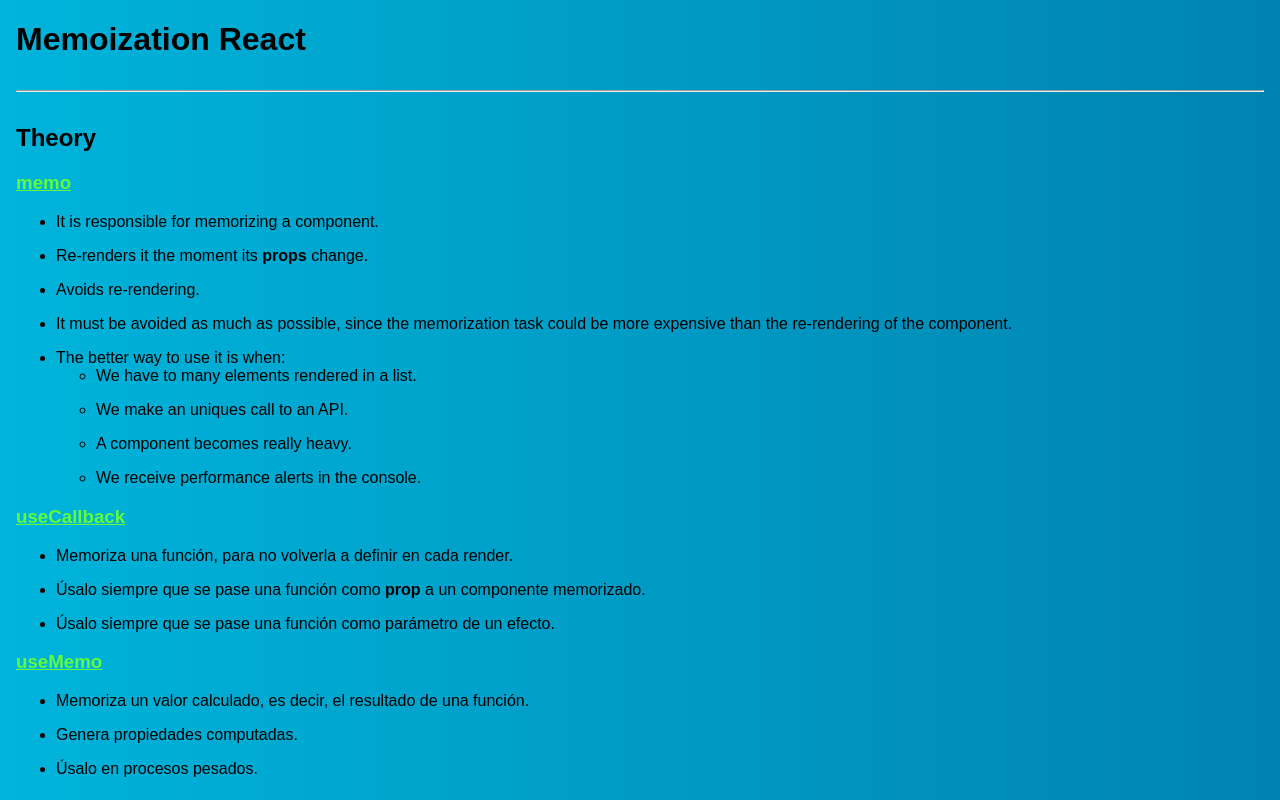
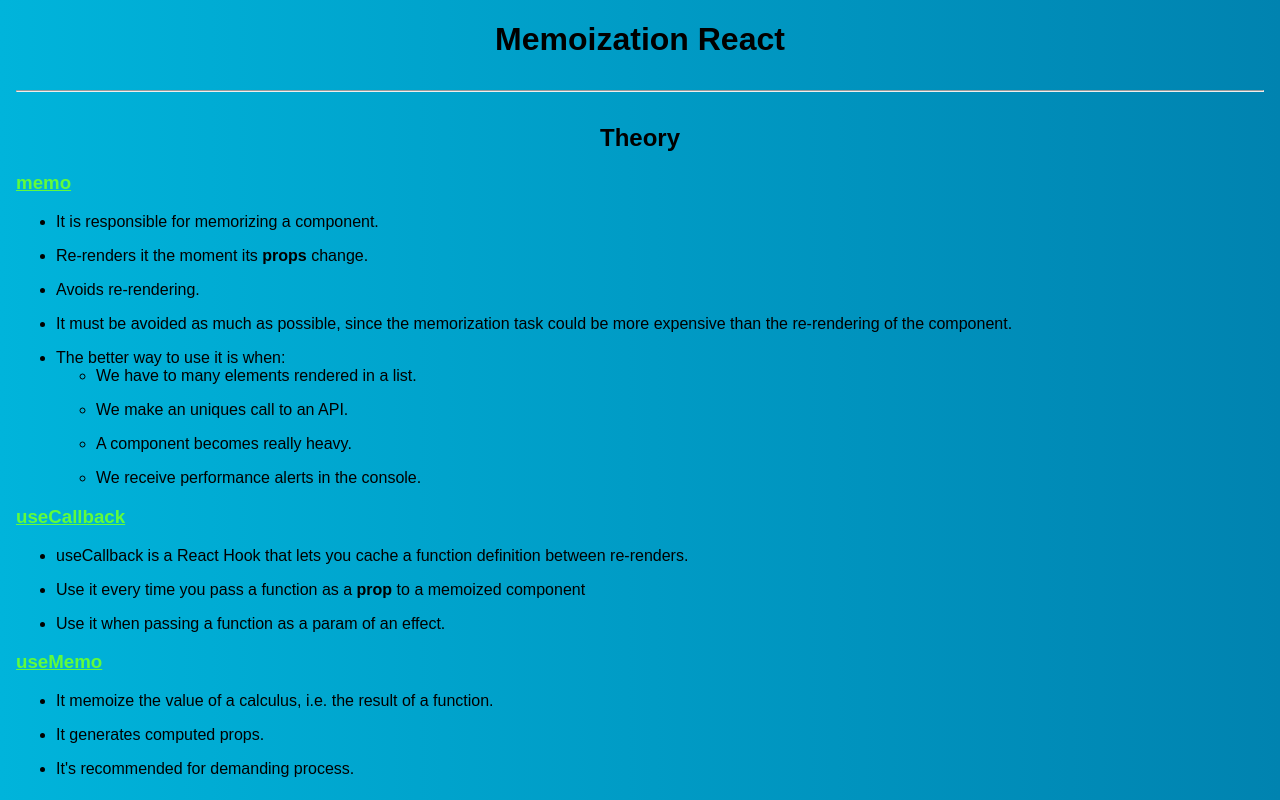
Before and after one commit to reche-git/04-React-Memorizacion, a React (Create React App) app: page / in a window 1280 px wide. Shown: the top 800 px of the page. Built offline with nearby package versions, Linux system fonts and the light colour scheme.

Commit message:
Translation

```diff
--- a/src/App.js
+++ b/src/App.js
@@ -46,19 +46,18 @@ function App() {
       </h3>
       <ul>
         <li>
-          Memoriza una función, para no volverla a definir en cada render.
+          useCallback is a React Hook that lets you cache a function definition
+          between re-renders.
         </li>
         <li>
-          Úsalo siempre que se pase una función como <b>prop</b> a un componente
-          memorizado.
+          Use it every time you pass a function as a <b>prop</b> to a memoized
+          component
         </li>
-        <li>
-          Úsalo siempre que se pase una función como parámetro de un efecto.
-        </li>
+        <li>Use it when passing a function as a param of an effect.</li>
       </ul>
       <h3>
         <a
-          href="https://es.reactjs.org/docs/hooks-reference.html#usememo"
+          href="https://beta.reactjs.org/reference/react/useMemo"
           target="_blank"
           rel="noreferrer"
         >
@@ -67,10 +66,10 @@ function App() {
       </h3>
       <ul>
         <li>
-          Memoriza un valor calculado, es decir, el resultado de una función.
+          It memoize the value of a calculus, i.e. the result of a function.
         </li>
-        <li>Genera propiedades computadas.</li>
-        <li>Úsalo en procesos pesados.</li>
+        <li>It generates computed props.</li>
+        <li>It's recommended for demanding process.</li>
       </ul>
       <hr />
       <Counter />
--- a/src/index.css
+++ b/src/index.css
@@ -40,3 +40,7 @@ li {
 hr {
   margin: 2rem auto;
 }
+
+h1, h2 {
+  text-align: center;
+}
```
